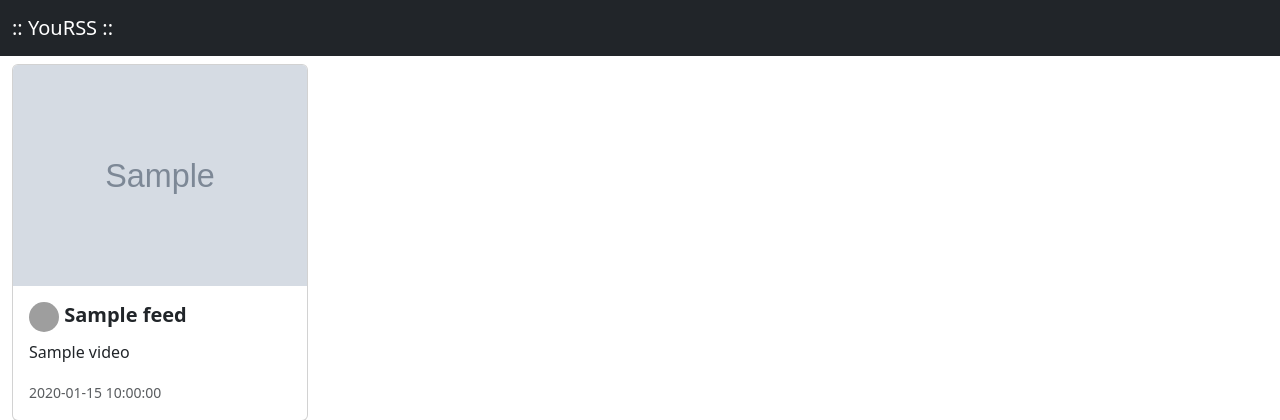
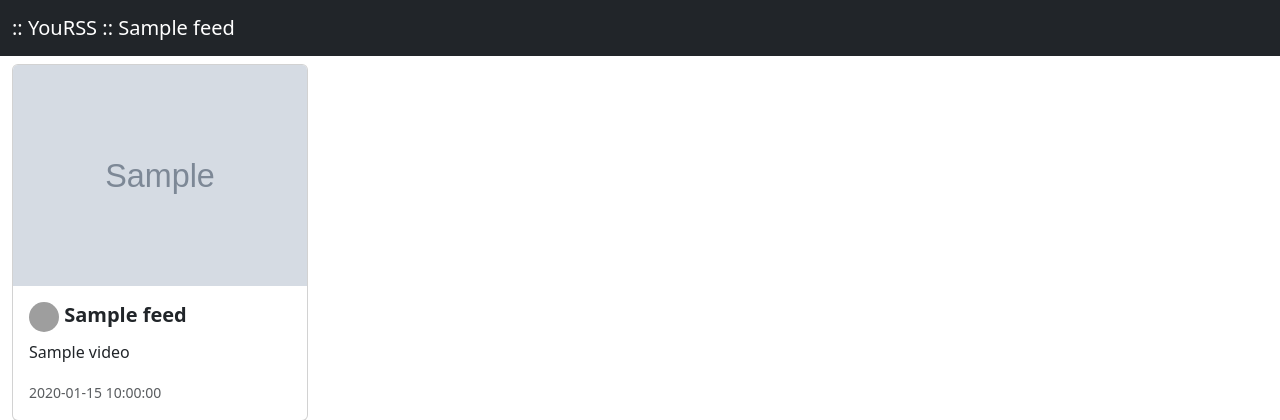
Before and after one commit to essembeh/YouRSS, a Python web app: template yourss/templates/view.html in a window 1280 px wide. Shown: the top 420 px of the page. Run offline with Jinja, Linux system fonts and the light colour scheme; the template is opened without the code that fills it: most values are stand-ins (such as "Sample title", 1, 10 or a date in 2020); grey boxes marked "Sample" are stand-in pictures; grey boxes are pictures that could not be loaded.

Commit message:
Update page title
- prevent duplicate feeds

```diff
--- a/pyproject.toml
+++ b/pyproject.toml
@@ -1,6 +1,6 @@
 [tool.poetry]
 name = "yourss"
-version = "0.3.0"
+version = "0.3.1"
 description = "Simple youtube browser based on RSS feeds"
 homepage = "https://github.com/essembeh/yourss"
 authors = ["Sébastien MB <seb@essembeh.org>"]
--- a/yourss/templates/view.html
+++ b/yourss/templates/view.html
@@ -1,8 +1,10 @@
 <!DOCTYPE html>
 <html lang="en">
 
+{% set title = feeds|map(attribute='title')|sort|join(', ') %}
+
 <head>
-  <title>YouRSS</title>
+  <title>:: YouRSS :: {{ title }}</title>
   <meta charset="UTF-8" />
   <meta name="viewport" content="width=device-width, initial-scale=1, maximum-scale=1, user-scalable=no" />
   <link href="https://cdn.jsdelivr.net/npm/bootstrap@5/dist/css/bootstrap.min.css" rel="stylesheet"
@@ -19,7 +21,7 @@
 
   <nav class="navbar navbar-dark bg-dark">
     <div class="container-fluid">
-      <a class="navbar-brand">:: YouRSS ::</a>
+      <a class="navbar-brand">:: YouRSS :: {{ title }}</a>
     </div>
   </nav>
 
--- a/yourss/webapp.py
+++ b/yourss/webapp.py
@@ -31,7 +31,7 @@ async def root():
 
 @app.get("/view/{channels}", response_class=HTMLResponse)
 async def view(request: Request, channels: str):
-    feeds = parallel_fetch(channels.split(","))
+    feeds = parallel_fetch(set(channels.split(",")))
     return TemplateResponse(
         "view.html",
         {"request": request, "feeds": feeds},
```
